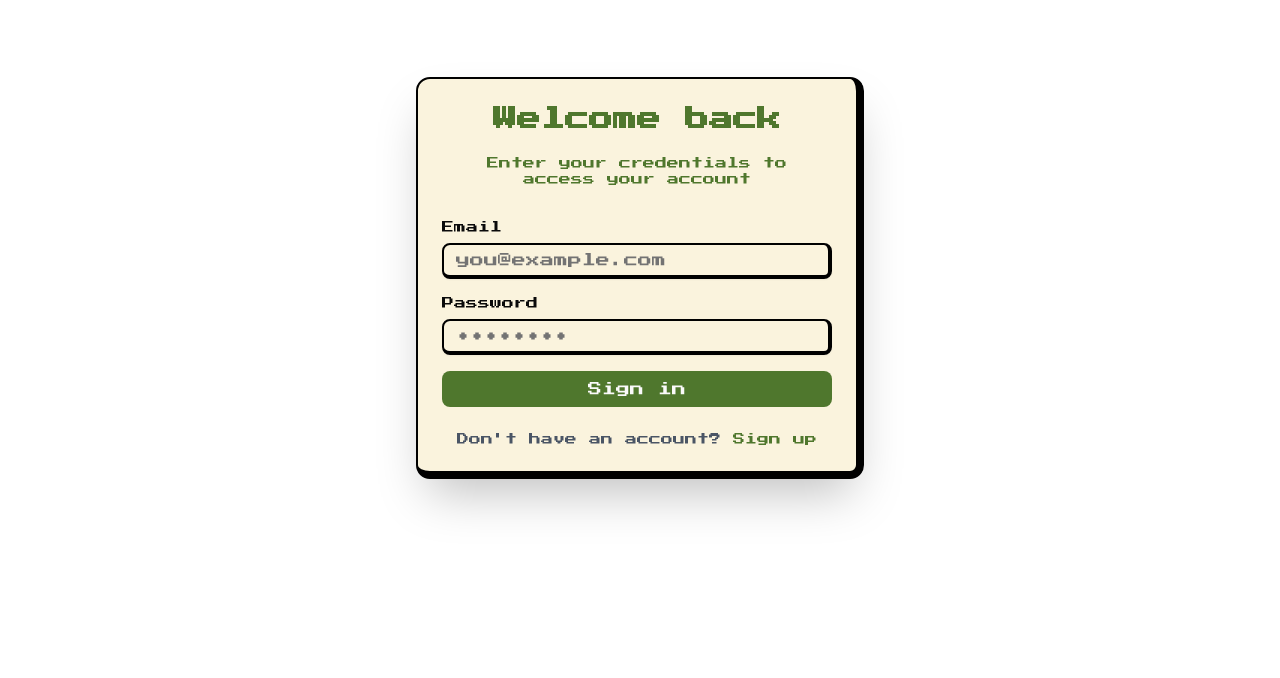
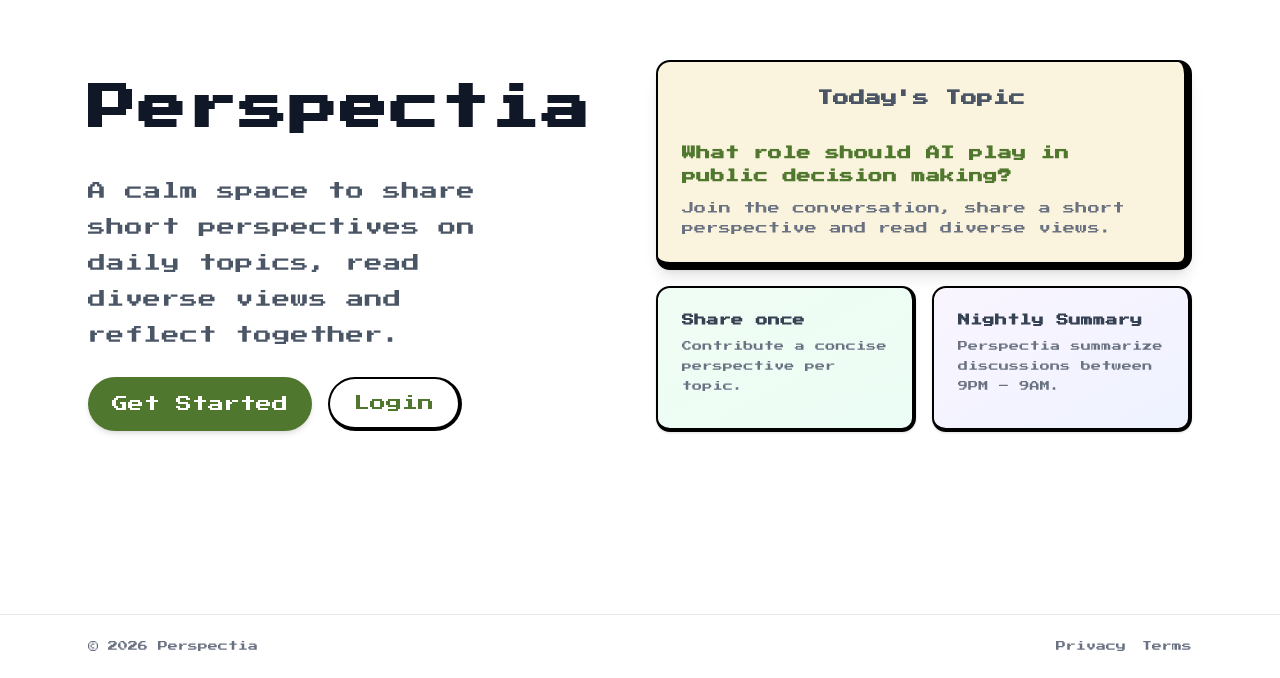
Before and after one commit to rishabhrawat05/Perspectia-Frontend, a React (Vite) app: page / in a window 1280 px wide. Before the commit this address led to /login. Shown: the part 122-800 px from the top of the page. Built offline with nearby package versions, Linux system fonts and the light colour scheme; no server answers.

Commit message:
Added HomePage and Updated UI changes

```diff
--- a/src/App.tsx
+++ b/src/App.tsx
@@ -7,6 +7,7 @@ import OtpVerificationPage from './pages/OtpVerificationPage'
 import DashboardPage from './pages/DashboardPage'
 import './App.css'
 import { Analytics } from '@vercel/analytics/react';
+import HomePage from './pages/HomePage'
 
 function App() {
   return (
@@ -14,6 +15,7 @@ function App() {
     <AuthProvider>
        <Analytics />
       <Routes>
+        <Route path='/' element={<HomePage/>}/>
         <Route path="/login" element={<LoginPage />} />
         <Route path="/signup" element={<SignupPage />} />
         <Route path="/verify-otp" element={<OtpVerificationPage />} />
@@ -25,7 +27,6 @@ function App() {
             </ProtectedRoute>
           }
         />
-        <Route path="/" element={<Navigate to="/dashboard" replace />} />
         <Route path="*" element={<Navigate to="/login" replace />} />
       </Routes>
     </AuthProvider>
--- a/src/index.css
+++ b/src/index.css
@@ -133,3 +133,14 @@
     font-family: "Press Start 2P", monospace !important;
   }
 }
+
+/* Selection color used across the app */
+::selection {
+  background-color: #4f772d;
+  color: #ffffff;
+}
+
+::-moz-selection {
+  background-color: #4f772d;
+  color: #ffffff;
+}
--- a/src/pages/DashboardPage.tsx
+++ b/src/pages/DashboardPage.tsx
@@ -206,6 +206,7 @@ const handleSubmitPerspective = async () => {
                 <p className="text-gray-400 text-xs text-center italic">No topic available</p>
               )}
             </CardContent>
+
           </Card>
 
           {/* User's Perspective Card */}
@@ -282,6 +283,8 @@ const handleSubmitPerspective = async () => {
                   <p className="text-gray-400 text-xs md:text-lg text-center italic">No topic available</p>
                 )}
               </CardContent>
+              <CardContent className='text-[10px] wrap-break-word'>Today’s discussion closes at 9:00 PM IST</CardContent>
+              <CardContent className='text-[10px] wrap-break-word '>New Topic will arrive at 9:00 AM IST everyday</CardContent>
             </Card>
 
             {/* User's Perspective Card */}
@@ -441,6 +444,7 @@ const handleSubmitPerspective = async () => {
                   </svg>
                 </button>
               </div>
+              <p className='text-[10px] text-center mt-2 text-gray-500'>You can share perspective only once</p>
             </div>
           </div>
           )}
--- /dev/null
+++ b/src/pages/HomePage.tsx
@@ -0,0 +1,68 @@
+import React from 'react';
+import { Navbar } from '../components/Navbar';
+import { Card, CardContent, CardHeader, CardTitle } from '../components/ui/card';
+import { Link } from 'react-router-dom';
+
+export const HomePage: React.FC = () => {
+    return (
+        <div className="min-h-screen flex flex-col">
+
+            <main className="flex-1 flex items-center justify-center bg-white">
+                <div className="max-w-6xl w-full px-6 py-20">
+                    <div className="grid grid-cols-1 md:grid-cols-2 gap-8 items-center">
+                        <div>
+                            <h1 className="text-3xl md:text-5xl font-extrabold text-gray-900 leading-loose tracking-wider hover:translate-1.5 hover:text-[#4f772d]  cursor-pointer transition-all ease-in-out">Perspectia</h1>
+                            <p className="mt-4 text-md md:text-lg text-gray-600 max-w-md leading-loose tracking-wide ">A calm space to share short perspectives on daily topics, read diverse views and reflect together.</p>
+
+                            <div className="mt-6 flex gap-4">
+                                <Link to="/signup" className="inline-flex items-center px-6 py-3 rounded-full bg-[#4f772d] hover:bg-[#4a7c59] text-white font-medium shadow-md">Get Started</Link>
+                                <Link to="/login" className="inline-flex items-center px-6 py-3 rounded-full border-2 border-black border-r-4 border-b-4 bg-white text-[#4f772d] hover:bg-[#f7f7f7]">Login</Link>
+                            </div>
+
+                        </div>
+
+                        <div>
+                            <Card className="border-2 border-r-8 border-b-8 border-black bg-[#faf3dd] shadow-lg hover:scale-90 transition-all ease-in-out cursor-pointer">
+                                <CardHeader>
+                                    <CardTitle className="text-md text-center text-gray-600">Today's Topic</CardTitle>
+                                </CardHeader>
+                                <CardContent>
+                                    <p className="text-sm text-[#4f772d] font-bold leading-relaxed tracking-wide">What role should AI play in public decision making?</p>
+                                    <p className="mt-3 text-xs text-gray-500 leading-relaxed tracking-wide">Join the conversation, share a short perspective and read diverse views.</p>
+                                </CardContent>
+                            </Card>
+
+                            <div className="mt-4 grid grid-cols-1 sm:grid-cols-2 gap-4">
+                                <Card className="border-2 border-r-4 border-b-4 border-black bg-gradient-to-br from-green-50 to-emerald-50  hover:scale-90 transition-all ease-in-out cursor-pointer">
+                                    <CardContent>
+                                        <p className="text-xs text-gray-700 font-semibold tracking-wide">Share once</p>
+                                        <p className="text-[10px] text-gray-500 py-2 leading-loose tracking-wide">Contribute a concise perspective per topic.</p>
+                                    </CardContent>
+                                </Card>
+
+                                <Card className="border-2 border-r-4 border-b-4 border-black bg-gradient-to-br from-purple-50 to-indigo-50  hover:scale-90 transition-all ease-in-out cursor-pointer">
+                                    <CardContent>
+                                        <p className="text-xs text-gray-700 font-semibold tracking-wide">Nightly Summary</p>
+                                        <p className="text-[10px] text-gray-500 py-2 leading-loose tracking-wide">Perspectia summarize discussions between 9PM – 9AM.</p>
+                                    </CardContent>
+                                </Card>
+                            </div>
+                        </div>
+                    </div>
+                </div>
+            </main>
+
+            <footer className="bg-white border-t border-gray-200">
+                <div className="max-w-6xl mx-auto px-6 py-6 flex items-center justify-between text-[10px] text-gray-500">
+                    <div>© {new Date().getFullYear()} Perspectia</div>
+                    <div className="flex gap-4">
+                        <a href="#" className="hover:underline">Privacy</a>
+                        <a href="#" className="hover:underline">Terms</a>
+                    </div>
+                </div>
+            </footer>
+        </div>
+    );
+}
+
+export default HomePage;
```
